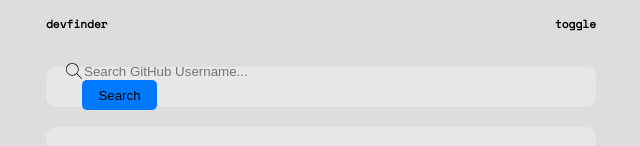
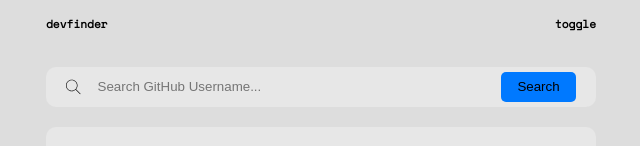
Before and after one commit to vin-vu/GitHub-user-search, a React (Create React App) app: page / in a window 1280 px wide. Shown: the top 146 px of the page, without its empty margins (319-959 px from the left). Built offline with nearby package versions, Linux system fonts and the light colour scheme; no server answers.

Commit message:
Updated searchbar styling

```diff
--- a/src/components/SearchBar.css
+++ b/src/components/SearchBar.css
@@ -1,6 +1,6 @@
 .searchbar-container {
   display: flex;
-  justify-content: space-between;
+  /* justify-content: space-between; */
   align-items: center;
   width: 550px;
   height: 40px;
@@ -8,9 +8,28 @@
   border-radius: 10px;
 }
 
-.icon-input-container {
+/* .icon-input-container {
   display: flex;
   margin-left: 20px;
+} */
+
+.searchbar-container > svg {
+  margin-left: 20px;
+  margin-right: 15px;
+}
+
+form {
+ display: flex;
+ justify-content: space-between;
+ width: 100%;
+}
+
+.search-input {
+  display: flex;
+  background-color: transparent;
+  border: none;
+  outline: none;
+  /* width: 425px; */
 }
 
 .search-btn {
@@ -24,17 +43,3 @@
   height: 30px;
   width: 75px;
 }
-
-
-/* .searchbar-container > svg {
-  margin-left: 20px;
-  margin-right: 5px;
-} */
-
-.search-input {
-  display: flex;
-  background-color: transparent;
-  border: none;
-  outline: none;
-  width: 425px;
-}
--- a/src/components/SearchBar.js
+++ b/src/components/SearchBar.js
@@ -6,7 +6,6 @@ function SearchBar(props) {
   return (
     <>
       <div className="searchbar-container">
-        <div className="icon-input-container">
           <SearchIcon />
           <form onSubmit={props.onSubmit}>
             <input
@@ -20,7 +19,6 @@ function SearchBar(props) {
               Search
             </button>
           </form>
-        </div>
       </div>
     </>
   );
```
